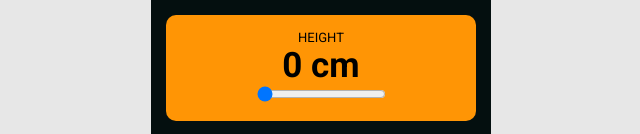
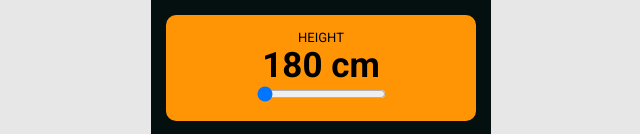
Before and after one commit to minnieme20/BMI-Calculator, a plain HTML site: page index.html in a window 1280 px wide. Shown: the part 208-342 px from the top of the page, without its empty margins (319-959 px from the left). Drawn offline with Linux system fonts and the light colour scheme.

Commit message:
index.html file edited

```diff
--- a/index.html
+++ b/index.html
@@ -39,7 +39,7 @@
       <!--HEIGHT SECTION-->
       <section class="height">
         <p class="height-p title">HEIGHT</p>
-        <p class="digits" id="height-cm">0 <span>cm</span></p>
+        <p class="digits" id="height-cm">180 <span>cm</span></p>
         <input type="range" min="0" max="251" value="0" id="height-range" />
       </section>
       <!--WEIGHT AND AGE SECTION-->
```
